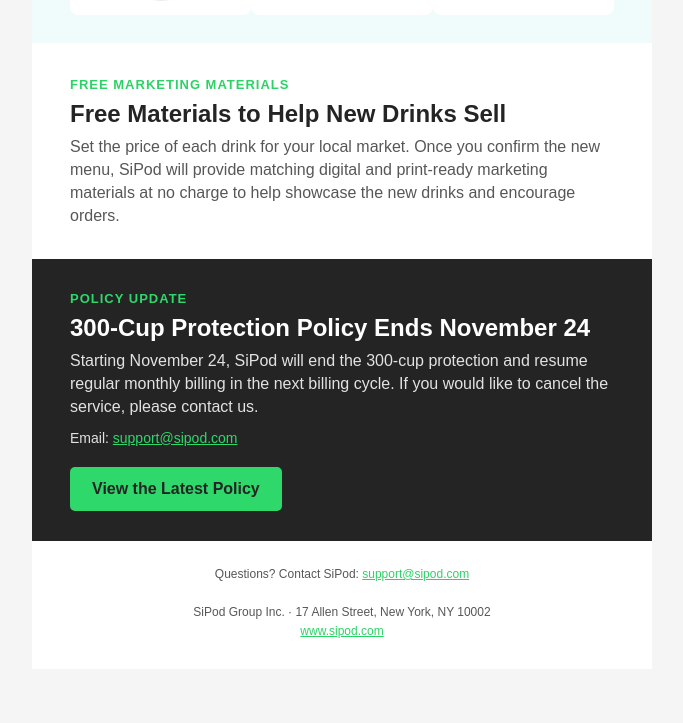
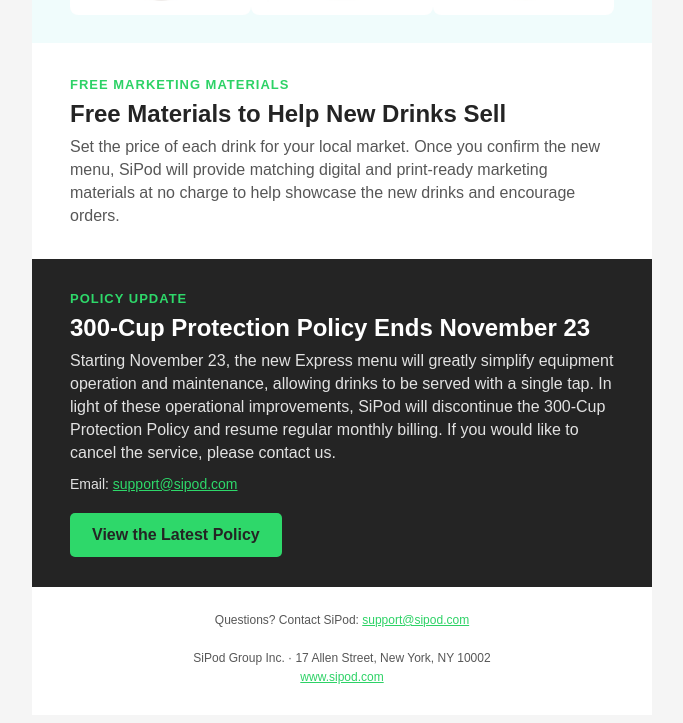
Before and after one commit to freyafeb/sipod-menu-upgrade-retention, a plain HTML site: page index.html in a window 1280 px wide. Shown: the part 1891-2614 px from the top of the page, without its empty margins (298-981 px from the left). Before the commit the page ends 2588 px from the top, so only its background shows below. Drawn offline with Linux system fonts and the light colour scheme.

Commit message:
Update 300-cup policy messaging

```diff
--- a/index.html
+++ b/index.html
@@ -5,6 +5,6 @@
 <tr><td class="pad" style="padding:0 38px 28px"><table role="presentation" width="100%" cellspacing="0" cellpadding="0"><tr><td width="50%" valign="top" style="padding:7px"><b>True one-tap serving</b><p style="color:#575757;font-size:13px;line-height:19px">No tea prep or manual fruit jam, topping, or fresh milk additions.</p></td><td width="50%" valign="top" style="padding:7px"><b>Lower cleaning frequency</b><p style="color:#575757;font-size:13px;line-height:19px">Weekly cleaning is recommended, reducing daily maintenance work.</p></td></tr><tr><td width="50%" valign="top" style="padding:7px"><b>More beverage sales opportunities</b><p style="color:#575757;font-size:13px;line-height:19px">Bright, easy-to-order fruit drinks add variety to your menu.</p></td><td width="50%" valign="top" style="padding:7px"><b>Free marketing materials</b><p style="color:#575757;font-size:13px;line-height:19px">Once confirmed, we provide digital and print-ready materials at no charge.</p></td></tr></table></td></tr>
 <tr><td class="pad" style="padding:28px 38px;background:#f0fcfc"><b style="font-size:13px;color:#2dd266;letter-spacing:1px">OPTIONAL SOJU COLLECTION</b><h2 style="margin:7px 0;font-size:24px">Optional Add-On: Six Soju Drinks</h2><p style="color:#575757;line-height:21px">Restaurants with a Beer and Wine License can choose to add Soju drinks to the new menu and offer guests more choices.</p><table role="presentation" width="100%" cellspacing="0" cellpadding="0"><tr><td><img src="images/mango-passionfruit-soju.jpg" style="display:block;width:100%;border-radius:8px" alt="Mango Passionfruit Soju"></td><td><img src="images/tropical-soju.jpg" style="display:block;width:100%;border-radius:8px" alt="Tropical Soju"></td><td><img src="images/peach-citrus-soju.jpg" style="display:block;width:100%;border-radius:8px" alt="Peach Citrus Soju"></td></tr><tr><td><img src="images/strawberry-soju-lemonade.jpg" style="display:block;width:100%;border-radius:8px" alt="Strawberry Soju Lemonade"></td><td><img src="images/double-berry-soju.jpg" style="display:block;width:100%;border-radius:8px" alt="Double Berry Soju"></td><td><img src="images/soju-lemonade.jpg" style="display:block;width:100%;border-radius:8px" alt="Soju Lemonade"></td></tr></table></td></tr>
 <tr><td class="pad" style="padding:32px 38px"><b style="font-size:13px;color:#2dd266;letter-spacing:1px">FREE MARKETING MATERIALS</b><h2 style="margin:7px 0;font-size:24px">Free Materials to Help New Drinks Sell</h2><p style="margin:0;color:#575757;line-height:23px">Set the price of each drink for your local market. Once you confirm the new menu, SiPod will provide matching digital and print-ready marketing materials at no charge to help showcase the new drinks and encourage orders.</p></td></tr>
-<tr><td class="pad" style="padding:30px 38px;background:#242424;color:#fff"><b style="font-size:13px;color:#2ed86a;letter-spacing:1px">POLICY UPDATE</b><h2 style="margin:7px 0;font-size:24px">300-Cup Protection Policy Ends November 24</h2><p style="margin:0;line-height:23px;color:#e2e2e2">Starting November 24, SiPod will end the 300-cup protection and resume regular monthly billing in the next billing cycle. If you would like to cancel the service, please contact us.</p><p style="margin:10px 0 0;font-size:14px;line-height:21px;color:#e2e2e2">Email: <a href="mailto:support@sipod.com" style="color:#2ed86a">support@sipod.com</a></p><p style="margin:18px 0 0"><a href="https://www.sipod.com/terms" target="_blank" style="display:inline-block;background:#2ed86a;color:#242424;padding:13px 22px;border-radius:5px;font-weight:bold;text-decoration:none">View the Latest Policy</a></p></td></tr>
+<tr><td class="pad" style="padding:30px 38px;background:#242424;color:#fff"><b style="font-size:13px;color:#2ed86a;letter-spacing:1px">POLICY UPDATE</b><h2 style="margin:7px 0;font-size:24px">300-Cup Protection Policy Ends November 23</h2><p style="margin:0;line-height:23px;color:#e2e2e2">Starting November 23, the new Express menu will greatly simplify equipment operation and maintenance, allowing drinks to be served with a single tap. In light of these operational improvements, SiPod will discontinue the 300-Cup Protection Policy and resume regular monthly billing. If you would like to cancel the service, please contact us.</p><p style="margin:10px 0 0;font-size:14px;line-height:21px;color:#e2e2e2">Email: <a href="mailto:support@sipod.com" style="color:#2ed86a">support@sipod.com</a></p><p style="margin:18px 0 0"><a href="https://www.sipod.com/terms" target="_blank" style="display:inline-block;background:#2ed86a;color:#242424;padding:13px 22px;border-radius:5px;font-weight:bold;text-decoration:none">View the Latest Policy</a></p></td></tr>
 <tr><td class="pad" style="padding:24px 38px 28px;text-align:center;font-size:12px;line-height:19px;color:#575757">Questions? Contact SiPod: <a href="mailto:support@sipod.com" style="color:#2dd266">support@sipod.com</a><br><br>SiPod Group Inc. · 17 Allen Street, New York, NY 10002<br><a href="https://www.sipod.com" style="color:#2dd266">www.sipod.com</a></td></tr>
 </table></td></tr></table></body></html>
```
Also changed, not shown: zh.html (+1 -1 lines).
